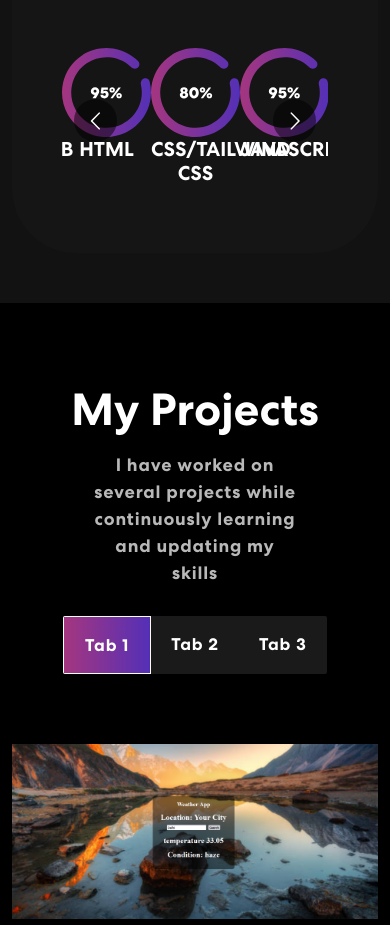
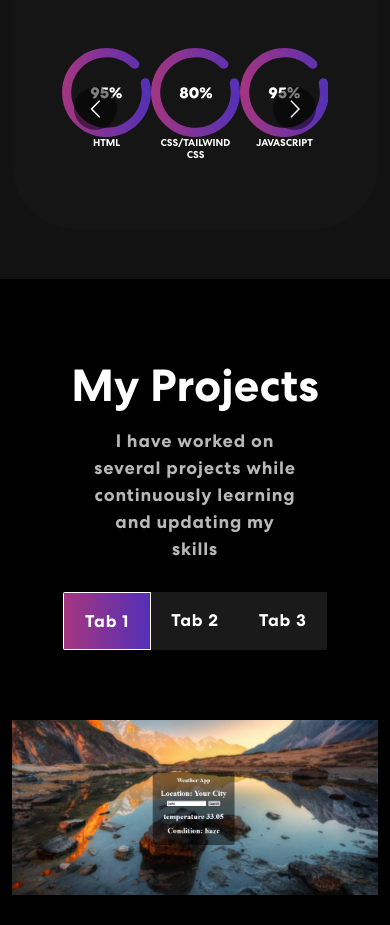
Before and after one commit to Akash-Mernstack/My-Portfolio, a React (Vite) app: page / in a window 390 px wide. Shown: the part 2020-2945 px from the top of the page. Built offline with nearby package versions, Linux system fonts and the light colour scheme.

Commit message:
final commit

```diff
--- a/src/assets/Components/Contact.jsx
+++ b/src/assets/Components/Contact.jsx
@@ -30,7 +30,7 @@ function Contact() {
     const handlerSubmit = async (e) => {
         e.preventDefault();
         setButtonText('Sent');
-        let response = await fetch('http://localhost:3000/contact', {
+        let response = await fetch('https://localhost:3000/contact', {
             method: "POST",
             headers: {
                 "Content-Type": "Application/json;charset=utf-8", // ✅ Fixed spelling
--- a/src/assets/Components/Skills.jsx
+++ b/src/assets/Components/Skills.jsx
@@ -70,7 +70,7 @@ function Skills() {
                                     </div>
                                     <div className='item'>
                                         <img src={meter} alt='Image' />
-                                        <h5> REACT.JS(with Redux) </h5>
+                                        <h5> REACT.JS <br />(with Redux) </h5>
                                     </div>
                                     <div className='item'>
                                         <img src={meter3} alt='Image' />
--- a/src/index.css
+++ b/src/index.css
@@ -776,6 +776,10 @@ nav.navbar .navbar-toggler[aria-expanded="true"] .navbar-toggler-icon {
     width: 0px;
     margin-top: 0;
   }
+  .item h5 {
+    font-size: 10px;
+    size: 5px;
+  }
 }
 .Col {
   text-align: center;
```
